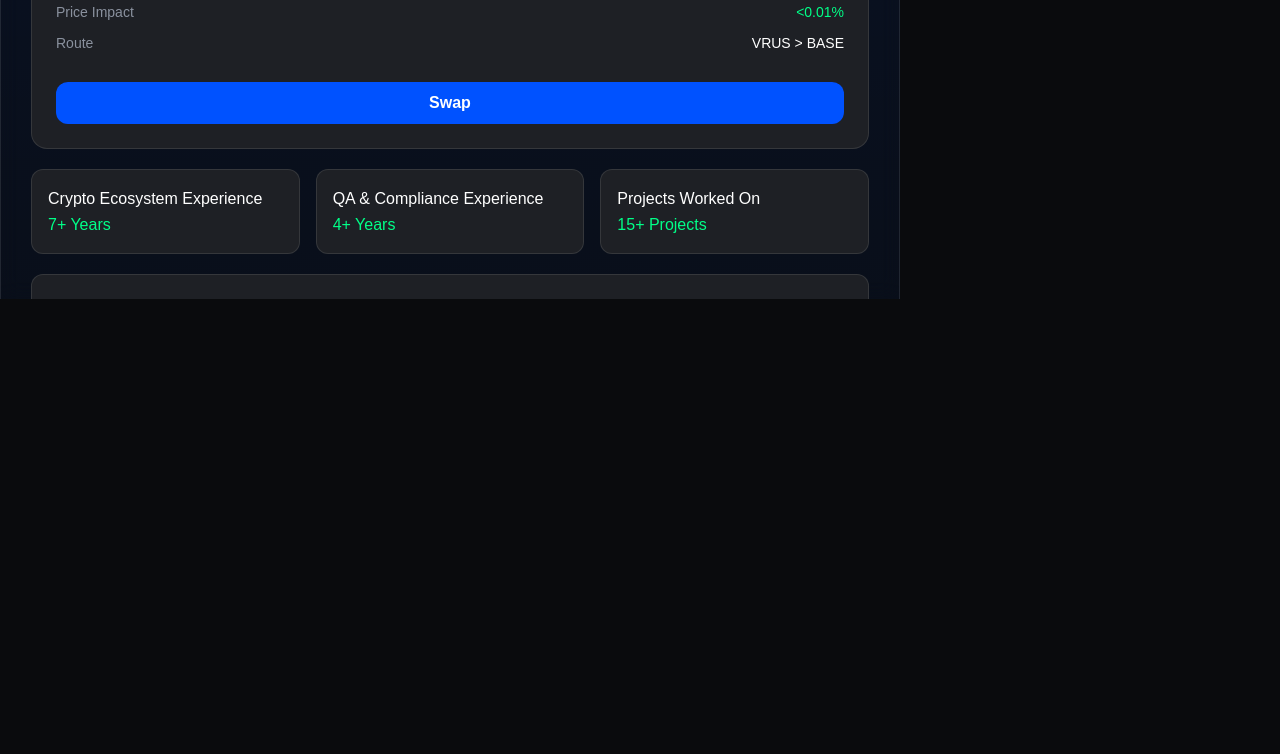
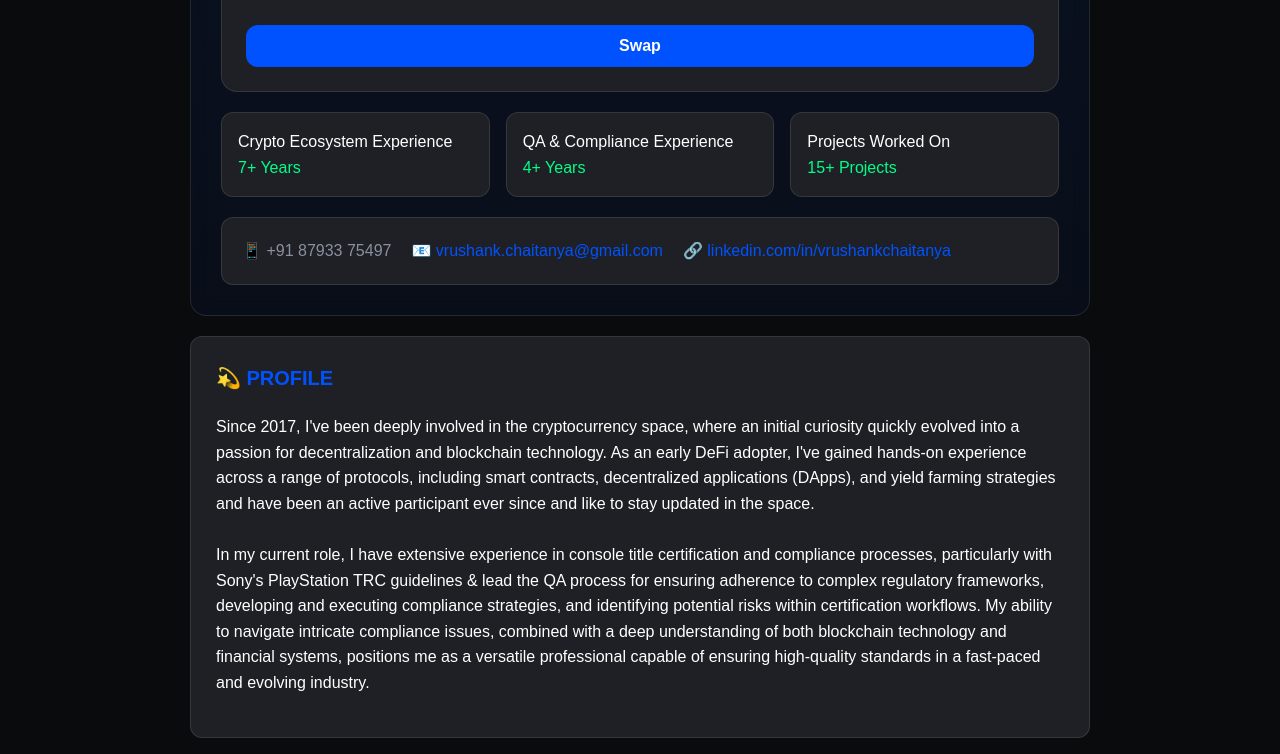
Before and after one commit to robinscherbatskyy/cv, a plain HTML site: page index.html in a window 1280 px wide. Shown: the part 501-1255 px from the top of the page. Before the commit the page ends 800 px from the top, so only its background shows below. Drawn offline with Linux system fonts and the light colour scheme; a web font is replaced by a local one.

Commit message:
Update index.html

```diff
--- a/index.html
+++ b/index.html
@@ -281,17 +281,7 @@
       width: 250px; /* Set the width of the image */
       height: auto; /* Keep the aspect ratio */
     }
-	  html, body {
-  height: 100%;
-  overflow-y: auto; /* Ensures vertical scrolling is enabled */
-  overflow-x: hidden; /* Prevent horizontal scrolling unless necessary */
-  margin: 0;
-  padding: 0;
-}
-  </style>
-</head>
-<body>
-body {
+	 body {
   font-family: 'Graphik', sans-serif;
   background: var(--dark-bg);
   color: var(--text-primary);
@@ -302,6 +292,10 @@ body {
   overflow-y: auto;  /* Add this to ensure vertical scrolling */
   overflow-x: hidden; /* Prevent unnecessary horizontal scrolling */
 }
+  </style>
+</head>
+<body>
+
    <div class="header">
    <img src="cb.png" </img><br>
     <div class="swap-card">
```
